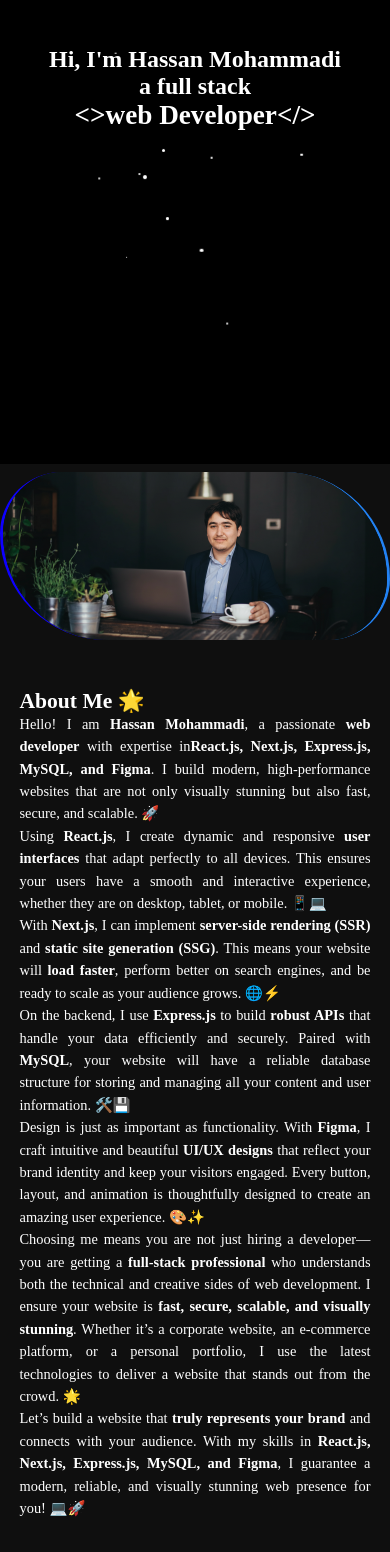
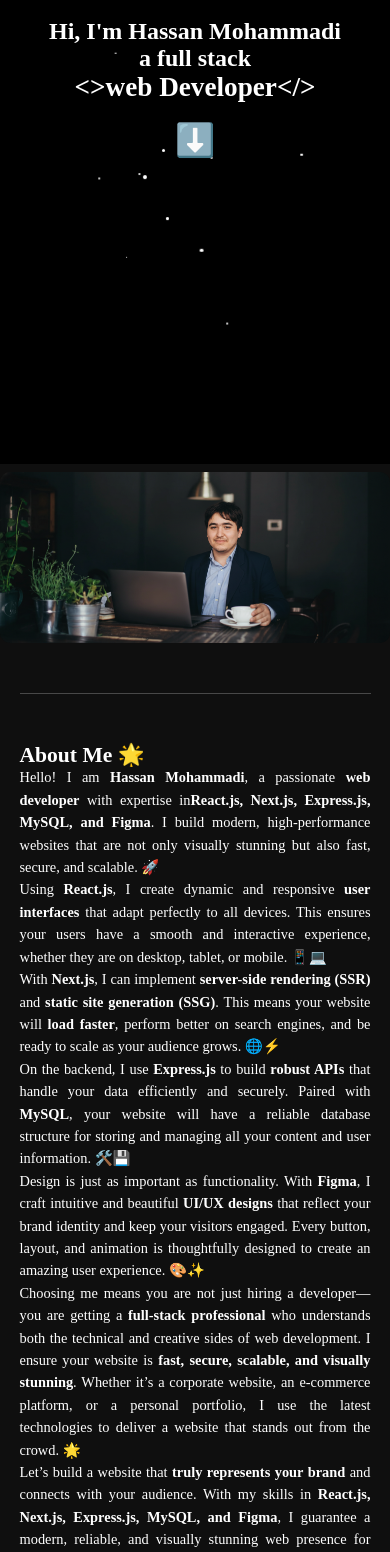
Before and after one commit to H3nrush/portf, a React (Create React App) app: page / in a window 390 px wide. Shown: the part 380-1932 px from the top of the page. Built offline with nearby package versions, Linux system fonts and the light colour scheme; a web font is replaced by a local one.

Commit message:
responsive fixed

```diff
--- a/src/pages/home.jsx
+++ b/src/pages/home.jsx
@@ -14,6 +14,7 @@ function Home() {
       <div className='Hello-World' >
         <h2>Hi, I'm Hassan Mohammadi</h2>
         <h2>a full stack <br /><strong>{"<>"}web Developer{"</>"}</strong></h2>
+        <br /><h1 className='scr-down-h1'>⬇️</h1>
       </div>
       <div className='myPhoto-section'>
         <img src={myPhoto} alt="myPhoto" />
--- a/src/pages/home.scss
+++ b/src/pages/home.scss
@@ -8,7 +8,7 @@
 
     .Hello-World {
         width: 100vw;
-        height: 20vh;
+        height: 90vh;
         backface-visibility: calc(25%);
         display: flex;
         flex-direction: column;
@@ -27,49 +27,32 @@
     }
 
     .myPhoto-section {
-        width: 100vw;
+        width: 80vw;
         height: auto;
         display: flex;
         justify-content: center;
         img {
-            width: 100vw;
+            width: 80vw;
             user-select: none;
-            animation: borderBoxRadius 10s ease-in-out infinite;
+                animation: fadeIn 2s ease-in-out;
+                border-radius: 10px;
         }
-
-        @keyframes borderBoxRadius {
-            0%{
-                border-top-left-radius: 500px;
-                border-bottom-right-radius: 500px;
-                border-top-right-radius: 250px;
-                border-bottom-left-radius: 250px;
-                border-left: 3px solid #8f00ff;
-                border-right: 3px solid #4b0082;
-            }
-            50%{
-                border-top-left-radius: 250px;
-                border-bottom-right-radius: 250px;
-                border-top-right-radius: 500px;
-                border-bottom-left-radius: 500px;
-                border-left: 3px solid #0000ff;
-                border-right: 3px solid #1e90ff;
-            }
-            100%{
-                border-top-left-radius: 500px;
-                border-bottom-right-radius: 500px;
-                border-top-right-radius: 250px;
-                border-bottom-left-radius: 250px;
-                border-left: 3px solid #8f00ff;
-                border-right: 3px solid #4b0082;
-            }
+    }
+    @keyframes fadeIn {
+        from {
+            opacity: 0;
+        }
+        to {
+            opacity: 1;
         }
     }
 
     #about-me {
         width: 80vw;
         margin-top: 50px;
-        padding-bottom: 50px;
+        padding-bottom: 50px; padding-top: 50px;
         border-bottom: 1px solid rgba(255, 255, 255, 0.24);
+        border-top: 1px solid rgba(255, 255, 255, 0.24);
         text-align: justify;
         font-size: 1rem;
         line-height: 1.6rem;
@@ -148,3 +131,20 @@
         }
     }
 }
+
+
+.scr-down-h1{
+    font-size: 2rem;
+    animation: scr-down-h1 2s ease-in-out infinite;
+}
+@keyframes scr-down-h1 {
+    0%{
+        transform: scale(1);
+    }
+    50%{
+        transform: scale(1.5);
+    }
+    100%{
+        transform: scale(1);
+    }
+}
```
